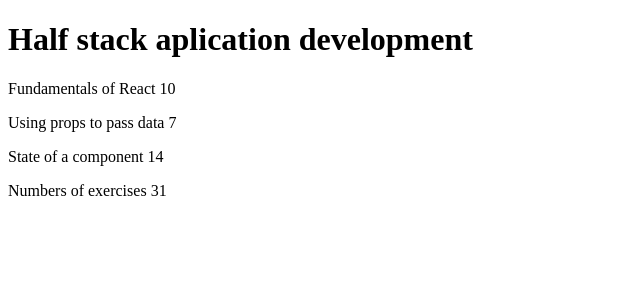
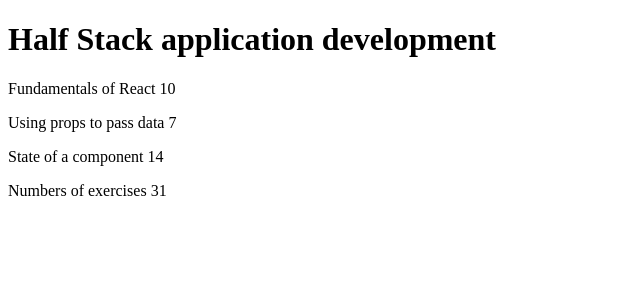
Before and after one commit to SilvasGabriel/FrontEnd-Roadmap, a React (Create React App) app in the folder React/react finland course/part1/: page / in a window 1280 px wide. Shown: the top 300 px of the page, without its empty margins (0-640 px from the left). Built offline with nearby package versions, Linux system fonts and the light colour scheme.

Commit message:
#Alterações e esclarecimentos #Dia 1

```diff
--- a/React/react finland course/part1/src/App.js
+++ b/React/react finland course/part1/src/App.js
@@ -1,36 +1,47 @@
 import React from 'react'
 
-const Header = (props) => {
-  return(
+const Header = ({ course }) => {
+  return (
     <div>
-      <h1>{props.course}</h1>
+      <h1>{course.name}</h1>
     </div>
   )
 }
 
 const Part = (props) => {
-  return(
+
+  //Desestruturando uma propriedade para acessar o valor
+  const {name, exercises} = props
+
+  return (
     <p>
-      {props.part} {props.exercises}
+      {name} {exercises}
     </p>
   )
+
 }
 
-const Content = ({parts}) =>{
+const Content = ({ parts }) => {
+
+  const [part1, part2, part3] = parts
+
   return (
     <div>
-      <Part part={parts.part1} exercises={parts.exercises1}/>
-      <Part part={parts.part2} exercises={parts.exercises2}/>
-      <Part part={parts.part3} exercises={parts.exercises3}/>
+      <Part name={part1.name} exercises={part1.exercises} />
+      <Part name={part2.name} exercises={part2.exercises} />
+      <Part name={part3.name} exercises={part3.exercises} />
     </div>
   )
+
 }
 
-const Total = ({total}) => {
+const Total = (props) => {
 
-  return(
+  return (
     <div>
-      <p>Numbers of exercises {total.exercises1 + total.exercises2 + total.exercises3}</p>
+      <p>Numbers of exercises { props.parts[0]["exercises"] +
+        props.parts[1]["exercises"] +
+        props.parts[2]["exercises"] }</p>
     </div>
   )
 
@@ -38,21 +49,31 @@
 
 const App = () => {
 
-  const course = 'Half stack aplication development'
-  const part1 = 'Fundamentals of React'
-  const exercises1 = 10
-  const part2 = 'Using props to pass data'
-  const exercises2 = 7
-  const part3 = 'State of a component'
-  const exercises3 = 14
+  const course = {
+    name: 'Half Stack application development',
+    parts: [
+      {
+        name: 'Fundamentals of React',
+        exercises: 10
+      },
+      {
+        name: 'Using props to pass data',
+        exercises: 7
+      },
+      {
+        name: 'State of a component',
+        exercises: 14
+      }
+    ]
+  }
 
 
   return (
     <div>
 
       <Header course={course} />
-      <Content parts={{part1, part2, part3, exercises1, exercises2, exercises3}}/>
-      <Total total={{exercises1, exercises2, exercises3}}/>
+      <Content parts={course.parts} />
+      <Total  parts={course.parts}/>
 
       {/*
           <Content parts={{part1: part1, part2: part2, part3: part3, exercises1: exercises1, exercises2: exercises2, exercises3: exercises3,}}/>
```
Also changed, not shown: React/react finland course/part1/src/Exercises 1.1-.12/App.js (added, +66 -0 lines), React/react finland course/part1/src/Exemplo.txt.
